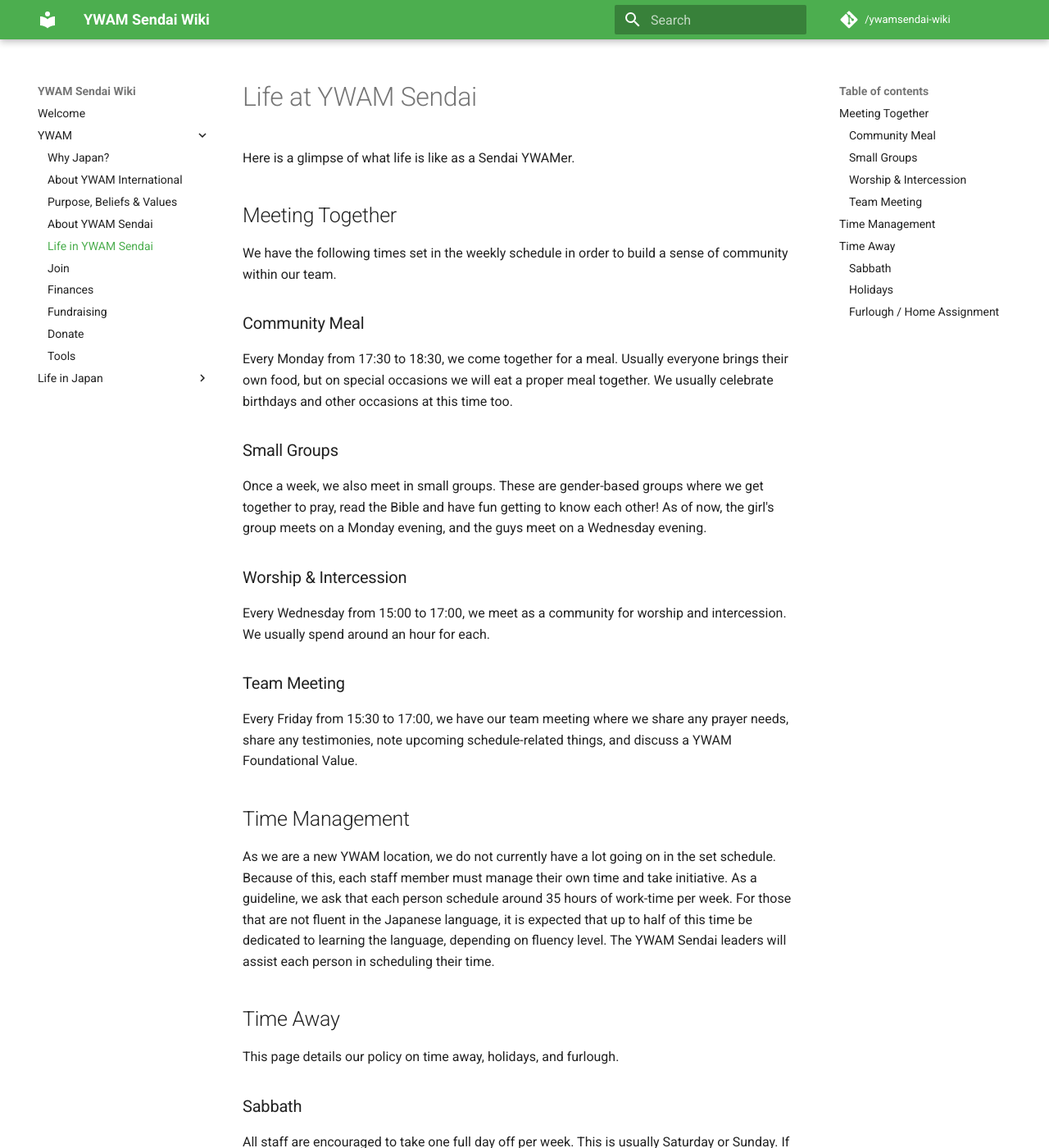
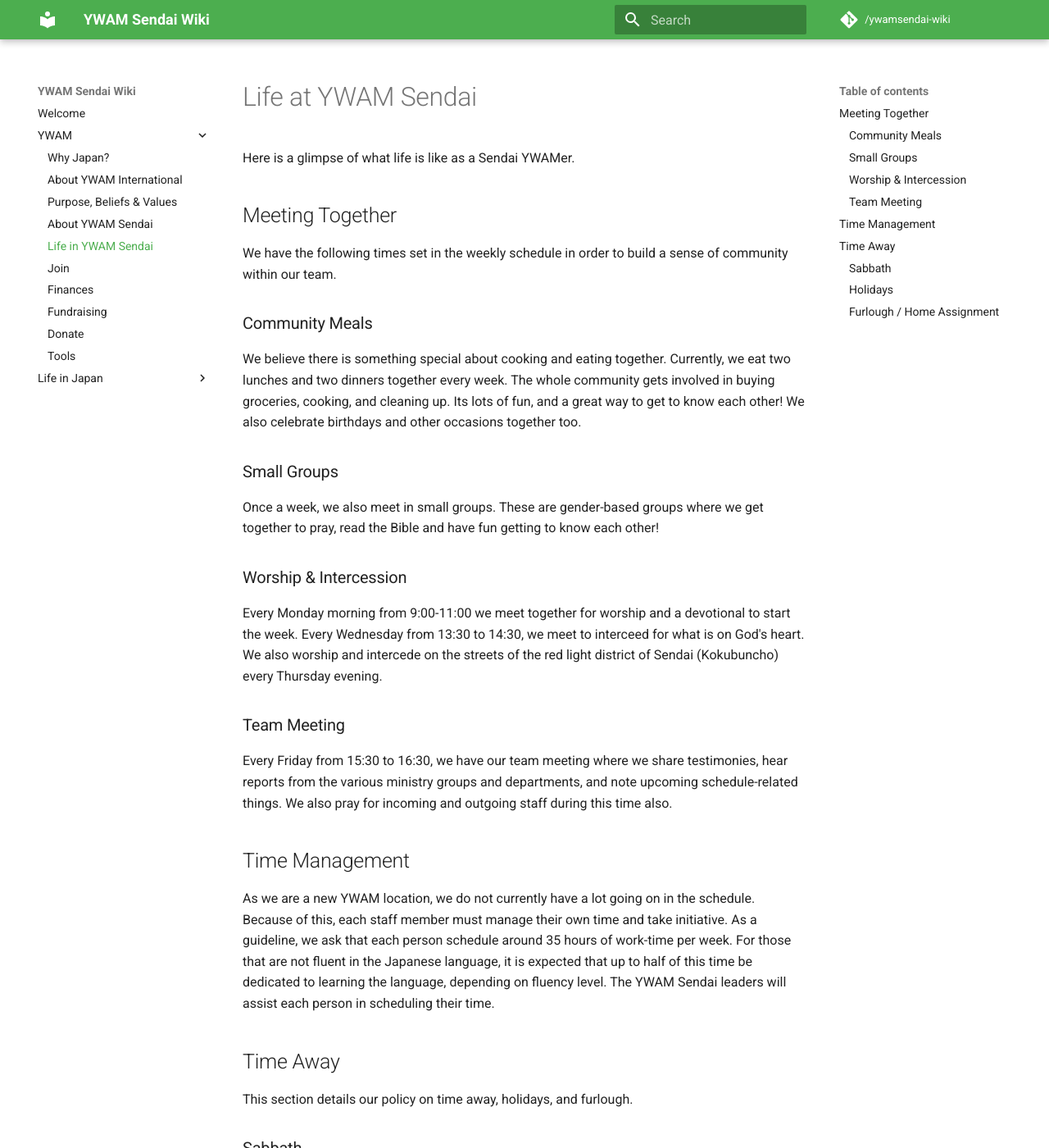
Before and after one commit to ywamsendai/ywamsendai-wiki, an MkDocs documentation site: the page built from docs/ywam/ywamsendailife.md, in a window 1280 px wide and 1400 px high. Shown: the whole window at 82% size. Built offline with MkDocs 1.6.1 and Material for MkDocs 9.7.7, drawn with Linux system fonts in a browser that asks for light colours; comment, search, counter and statistics services are not loaded; some of the changed text lies outside the part shown.

Commit message:
Updated schedule details

```diff
--- a/docs/ywam/ywamsendailife.md
+++ b/docs/ywam/ywamsendailife.md
@@ -6,29 +6,29 @@
 
 We have the following times set in the weekly schedule in order to build a sense of community within our team.
 
-### Community Meal
+### Community Meals
 
-Every Monday from 17:30 to 18:30, we come together for a meal. Usually everyone brings their own food, but on special occasions we will eat a proper meal together. We usually celebrate birthdays and other occasions at this time too.
+We believe there is something special about cooking and eating together. Currently, we eat two lunches and two dinners together every week. The whole community gets involved in buying groceries, cooking, and cleaning up. Its lots of fun, and a great way to get to know each other! We also celebrate birthdays and other occasions together too.
 
 ### Small Groups
 
-Once a week, we also meet in small groups. These are gender-based groups where we get together to pray, read the Bible and have fun getting to know each other! As of now, the girl's group meets on a Monday evening, and the guys meet on a Wednesday evening.
+Once a week, we also meet in small groups. These are gender-based groups where we get together to pray, read the Bible and have fun getting to know each other!
 
 ### Worship & Intercession
 
-Every Wednesday from 15:00 to 17:00, we meet as a community for worship and intercession. We usually spend around an hour for each.
+Every Monday morning from 9:00-11:00 we meet together for worship and a devotional to start the week. Every Wednesday from 13:30 to 14:30, we meet to interceed for what is on God's heart. We also worship and intercede on the streets of the red light district of Sendai (Kokubuncho) every Thursday evening.
 
 ### Team Meeting
 
-Every Friday from 15:30 to 17:00, we have our team meeting where we share any prayer needs, share any testimonies, note upcoming schedule-related things, and discuss a YWAM Foundational Value.
+Every Friday from 15:30 to 16:30, we have our team meeting where we share testimonies, hear reports from the various ministry groups and departments, and note upcoming schedule-related things. We also pray for incoming and outgoing staff during this time also.
 
 ## Time Management
 
-As we are a new YWAM location, we do not currently have a lot going on in the set schedule. Because of this, each staff member must manage their own time and take initiative. As a guideline, we ask that each person schedule around 35 hours of work-time per week. For those that are not fluent in the Japanese language, it is expected that up to half of this time be dedicated to learning the language, depending on fluency level. The YWAM Sendai leaders will assist each person in scheduling their time.
+As we are a new YWAM location, we do not currently have a lot going on in the schedule. Because of this, each staff member must manage their own time and take initiative. As a guideline, we ask that each person schedule around 35 hours of work-time per week. For those that are not fluent in the Japanese language, it is expected that up to half of this time be dedicated to learning the language, depending on fluency level. The YWAM Sendai leaders will assist each person in scheduling their time.
 
 ## Time Away
 
-This page details our policy on time away, holidays, and furlough.
+This section details our policy on time away, holidays, and furlough.
 
 ### Sabbath
 
@@ -44,6 +44,6 @@
 
 It is important to communicate well with family, friends and supporters. As part of investing in these relationships, as well as for fundraising, it is important to travel back to the sending country periodically. This is different than a holiday as it requires intentionality and sharing about Japan with churches and individuals.
 
-We recommend that all staff consider travelling to their sending country for a maximum of two months every two years.
+We recommend that all staff consider travelling to their sending country for between one to two months every two years.
 
 Please discuss this with the YWAM Sendai leaders ahead of time.
```
